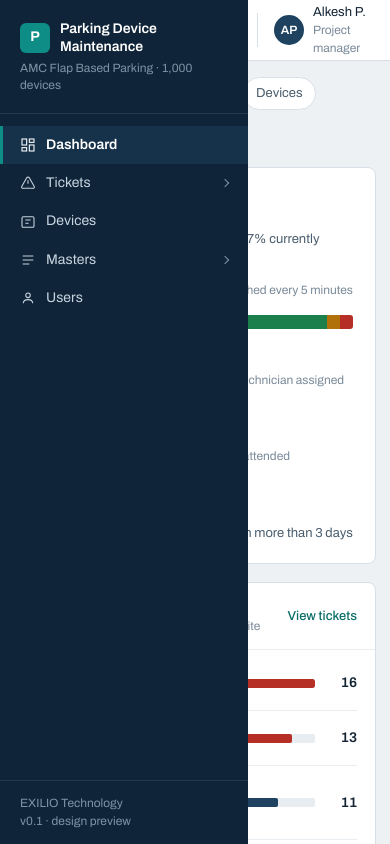
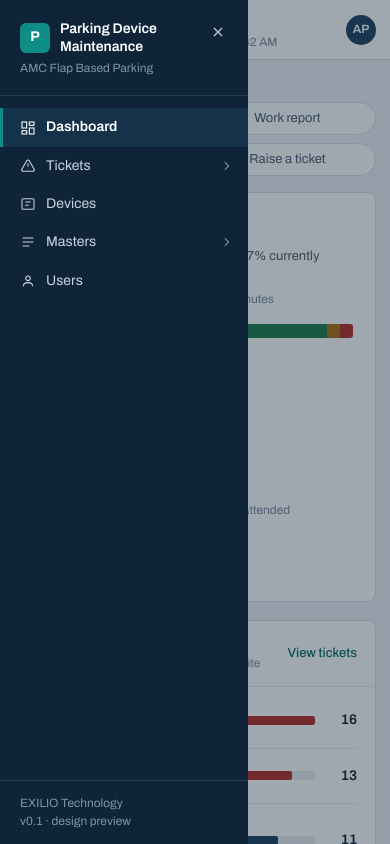
Before and after one commit to Neel64-MT/parking_device_maintenance_frontend, a React (Vite) app: page /dashboard in a window 390 px wide. Both pictures are taken after a click on the button "Open menu". Shown: the top 844 px of the page. Built offline with nearby package versions, Linux system fonts and the light colour scheme.

Commit message:
Phase 8 - Responsive

```diff
--- a/src/components/icons/NavIcons.jsx
+++ b/src/components/icons/NavIcons.jsx
@@ -29,6 +29,12 @@ const PATHS = {
     </>
   ),
   menu: <path d="M4 7h16M4 12h16M4 17h16" />,
+  close: (
+    <>
+      <path d="M6 6l12 12" />
+      <path d="M18 6L6 18" />
+    </>
+  ),
 }
 
 export function NavIcon({ name, className = 'ico' }) {
--- a/src/components/layout/Sidebar.jsx
+++ b/src/components/layout/Sidebar.jsx
@@ -24,6 +24,7 @@ export function Sidebar({ open, onNavigate }) {
   return (
     <aside className={`rail${open ? ' show' : ''}`} id="rail">
       <div className="brand">
+        <div className="brand-text">
           <div className="mark">
             <div className="glyph">P</div>
             <h1>
@@ -33,6 +34,15 @@ export function Sidebar({ open, onNavigate }) {
             </h1>
           </div>
           <p>{APP.sub}</p>
+        </div>
+        <button
+          type="button"
+          className="rail-close"
+          aria-label="Close menu"
+          onClick={onNavigate}
+        >
+          <NavIcon name="close" />
+        </button>
       </div>
 
       <nav className="nav">
--- a/src/components/layout/Topbar.jsx
+++ b/src/components/layout/Topbar.jsx
@@ -2,7 +2,7 @@ import { APP } from '../../config/nav'
 import { NavIcon } from '../icons/NavIcons'
 import { usePageMeta } from '../../context/PageMetaContext'
 
-export function Topbar({ onMenuClick }) {
+export function Topbar({ onMenuClick, railOpen = false }) {
   const { title, crumb, actions } = usePageMeta()
 
   return (
@@ -11,13 +11,15 @@ export function Topbar({ onMenuClick }) {
         type="button"
         className="menu-btn"
         id="railToggle"
-        aria-label="Open menu"
+        aria-label={railOpen ? 'Close menu' : 'Open menu'}
+        aria-expanded={railOpen}
+        aria-controls="rail"
         onClick={onMenuClick}
       >
         <NavIcon name="menu" />
       </button>
 
-      <div>
+      <div className="topbar-title">
         <h2>{title}</h2>
         {crumb ? <div className="crumb">{crumb}</div> : null}
       </div>
@@ -28,9 +30,11 @@ export function Topbar({ onMenuClick }) {
         {actions}
       </div>
 
-      <div className="who">
-        <div className="avatar">{APP.user.initials}</div>
-        <span>
+      <div className="who" aria-label={`${APP.user.name}, ${APP.user.role}`}>
+        <div className="avatar" aria-hidden="true">
+          {APP.user.initials}
+        </div>
+        <span className="who-text">
           {APP.user.name}
           <small>{APP.user.role}</small>
         </span>
--- a/src/components/ui/JumpLinks.jsx
+++ b/src/components/ui/JumpLinks.jsx
@@ -7,12 +7,14 @@ import { Link } from 'react-router-dom'
 export function JumpLinks({ label = 'Go to', links }) {
   return (
     <div className="jump">
-      {label}
-      {links.map((l) => (
-        <Link key={l.to + l.label} to={l.to}>
-          {l.label}
-        </Link>
-      ))}
+      <span className="jump-label">{label}</span>
+      <div className="jump-links">
+        {links.map((l) => (
+          <Link key={l.to + l.label} to={l.to}>
+            {l.label}
+          </Link>
+        ))}
+      </div>
     </div>
   )
 }
--- a/src/config/nav.js
+++ b/src/config/nav.js
@@ -5,7 +5,7 @@
 
 export const APP = {
   nameLines: ['Parking Device', 'Maintenance'],
-  sub: 'AMC Flap Based Parking · 1,000 devices',
+  sub: 'AMC Flap Based Parking',
   user: { name: 'Alkesh P.', role: 'Project manager', initials: 'AP' },
   footerLines: ['EXILIO Technology', 'v0.1 · design preview'],
 }
--- a/src/index.css
+++ b/src/index.css
@@ -110,6 +110,13 @@ button {
 .brand {
   padding: 20px 20px 18px;
   border-bottom: 1px solid rgba(255, 255, 255, 0.09);
+  display: flex;
+  align-items: flex-start;
+  gap: 8px;
+}
+.brand-text {
+  flex: 1;
+  min-width: 0;
 }
 .brand .mark {
   display: flex;
@@ -139,6 +146,29 @@ button {
   color: #7e93a6;
   margin-top: 5px;
 }
+.rail-close {
+  display: none;
+  width: 32px;
+  height: 32px;
+  flex: none;
+  margin: -4px -6px 0 auto;
+  border: 0;
+  border-radius: var(--r-sm);
+  background: transparent;
+  color: #c6d4e0;
+  place-items: center;
+}
+.rail-close:hover {
+  background: var(--navy-2);
+  color: #fff;
+}
+.rail-scrim {
+  display: none;
+}
+
+body.rail-lock {
+  overflow: hidden;
+}
 
 .nav {
   flex: 1;
@@ -243,6 +273,9 @@ button {
   font-weight: 600;
   letter-spacing: -0.01em;
 }
+.topbar-title {
+  min-width: 0;
+}
 .crumb {
   font-size: 12px;
   color: var(--ink-3);
@@ -261,6 +294,8 @@ button {
   display: flex;
   gap: 8px;
   align-items: center;
+  flex-wrap: wrap;
+  justify-content: flex-end;
 }
 .who {
   display: flex;
@@ -268,7 +303,8 @@ button {
   gap: 9px;
   padding-left: 16px;
   border-left: 1px solid var(--line);
-  height: 34px;
+  flex: none;
+  min-width: 0;
 }
 .avatar {
   width: 30px;
@@ -282,13 +318,16 @@ button {
   font-weight: 600;
   flex: none;
 }
-.who span {
-  font-size: 13px;
-}
-.who small {
-  display: block;
-  font-size: 12px;
-  color: var(--ink-3);
+.who-text {
+  font-size: 13px;
+  line-height: 1.25;
+  min-width: 0;
+}
+.who-text small {
+  display: block;
+  font-size: 12px;
+  color: var(--ink-3);
+  line-height: 1.25;
 }
 .menu-btn {
   display: none;
@@ -434,6 +473,13 @@ label.fld .hint {
   .form-grid {
     grid-template-columns: 1fr;
   }
+  .class-pair {
+    grid-template-columns: 1fr;
+  }
+  .class-pair > div + div {
+    border-left: 0;
+    border-top: 2px solid var(--line);
+  }
 }
 
 .form-actions {
@@ -658,12 +704,23 @@ td.act {
 /* ---------- Jump links (original §§32) ---------- */
 .jump {
   display: flex;
+  align-items: flex-start;
+  gap: 8px 10px;
+  font-size: 13px;
+  color: var(--ink-3);
+  margin-bottom: 16px;
+}
+.jump-label {
+  flex: none;
+  padding-top: 6px;
+  line-height: 1.4;
+}
+.jump-links {
+  display: flex;
+  flex-wrap: wrap;
   gap: 8px;
-  flex-wrap: wrap;
-  align-items: center;
-  font-size: 13px;
-  color: var(--ink-3);
-  margin-bottom: 16px;
+  flex: 1;
+  min-width: 0;
 }
 .jump a {
   padding: 6px 12px;
@@ -676,6 +733,31 @@ td.act {
 .jump a:hover {
   border-color: var(--teal);
   color: var(--teal-dk);
+}
+
+@media (max-width: 820px) {
+  .jump-links {
+    display: grid;
+    grid-template-columns: repeat(2, max-content);
+    align-items: start;
+  }
+}
+
+@media (max-width: 428px) {
+  .jump {
+    flex-direction: column;
+    gap: 8px;
+  }
+  .jump-label {
+    padding-top: 0;
+  }
+  .jump-links {
+    grid-template-columns: repeat(2, minmax(0, 1fr));
+    width: 100%;
+  }
+  .jump a {
+    text-align: center;
+  }
 }
 
 a.code:hover {
@@ -1176,6 +1258,9 @@ td a:not(.btn):not(.code):hover {
 .legend a:hover small {
   color: var(--teal-dk);
 }
+.legend-push {
+  margin-left: auto;
+}
 
 /* ---------- Ranked bar list (original §§11) ---------- */
 .rank-row {
@@ -1704,7 +1789,15 @@ table.split tfoot td {
   background: #f7f9fb;
 }
 
-/* ---------- Responsive rail (original §§14) ---------- */
+/* ---------- Responsive rail (original §§14) ----------
+   Breakpoints (DESIGN.md):
+   ≤820  — off-canvas rail, menu button, hide topbar-actions, page pad, facts 2-col, fleet 28px
+   ≤760  — form-grid + class-pair stack
+   ≤900  — tiles → 2 columns
+   ≤940  — grid-master stacks
+   ≤1080 — grid-2 / grid-2-even stack
+   ≥821  — sticky-bar offset by --rail
+*/
 @media (max-width: 820px) {
   :root {
     --rail: 0px;
@@ -1717,15 +1810,52 @@ table.split tfoot td {
   .rail.show {
     transform: none;
   }
+  .rail-close {
+    display: grid;
+  }
+  .rail-scrim {
+    display: block;
+    position: fixed;
+    inset: 0;
+    z-index: 29;
+    margin: 0;
+    padding: 0;
+    border: 0;
+    background: rgba(15, 36, 56, 0.4);
+    cursor: pointer;
+  }
   .shell {
     margin-left: 0;
   }
   .menu-btn {
     display: grid;
+    flex: none;
+  }
+  .topbar {
+    padding: 0 14px;
+    gap: 10px;
+  }
+  .topbar-title {
+    flex: 1;
+  }
+  .topbar h2,
+  .crumb {
+    overflow: hidden;
+    text-overflow: ellipsis;
+    white-space: nowrap;
+  }
+  .spacer {
+    display: none;
   }
   .topbar-actions {
     display: none;
   }
+  .who {
+    padding-left: 10px;
+  }
+  .who-text {
+    white-space: nowrap;
+  }
   .page {
     padding: 16px 14px 40px;
   }
@@ -1738,11 +1868,85 @@ table.split tfoot td {
   .facts {
     grid-template-columns: repeat(2, 1fr);
   }
-  .class-pair {
+}
+
+/* Fleet legend: two aligned columns so “11 open > 3 days” does not float. */
+@media (min-width: 430px) and (max-width: 1082px) {
+  .legend {
+    display: grid;
+    grid-template-columns: 1fr 1fr;
+    gap: 16px 20px;
+    align-items: start;
+  }
+  .legend > div {
+    min-width: 0;
+  }
+  .legend-push {
+    margin-left: 0;
+  }
+}
+
+@media (max-width: 428px) {
+  .fleet-head {
+    flex-direction: column;
+    align-items: flex-start;
+    gap: 6px;
+  }
+  .fleet-head .stamp {
+    margin-left: 0;
+  }
+  .legend {
+    display: grid;
     grid-template-columns: 1fr;
-  }
-  .class-pair > div + div {
+    gap: 14px;
+  }
+  .legend-push {
+    margin-left: 0;
+  }
+}
+
+/* Compact topbar: keep road + dates on one row; avatar only. */
+@media (min-width: 831px) and (max-width: 1186px) {
+  .topbar {
+    gap: 12px;
+    flex-wrap: nowrap;
+  }
+  .topbar-title {
+    flex: 1 1 140px;
+    min-width: 0;
+  }
+  .topbar h2,
+  .crumb {
+    overflow: hidden;
+    text-overflow: ellipsis;
+    white-space: nowrap;
+  }
+  .topbar-actions {
+    flex-wrap: nowrap;
+    flex: 1 1 auto;
+    min-width: 0;
+    justify-content: flex-end;
+  }
+  .topbar select,
+  .topbar input {
+    min-width: 0;
+    flex: 1 1 7.5rem;
+    max-width: 9.5rem;
+  }
+  .who-text {
+    display: none;
+  }
+  .who {
+    padding-left: 12px;
+  }
+}
+
+@media (max-width: 445px) {
+  .who-text {
+    display: none;
+  }
+  .who {
+    padding-left: 0;
     border-left: 0;
-    border-top: 2px solid var(--line);
-  }
-}
+  }
+}
--- a/src/layouts/AppLayout.jsx
+++ b/src/layouts/AppLayout.jsx
@@ -1,7 +1,9 @@
-import { useCallback, useState } from 'react'
+import { useCallback, useEffect, useState } from 'react'
 import { Outlet, useLocation } from 'react-router-dom'
 import { Sidebar } from '../components/layout/Sidebar'
 import { Topbar } from '../components/layout/Topbar'
+
+const RAIL_BREAKPOINT = 820
 
 export function AppLayout() {
   const location = useLocation()
@@ -15,11 +17,42 @@ export function AppLayout() {
     setRailOpen(false)
   }, [])
 
+  /* Close the off-canvas rail when returning to desktop width. */
+  useEffect(() => {
+    function onResize() {
+      if (window.innerWidth > RAIL_BREAKPOINT) setRailOpen(false)
+    }
+    window.addEventListener('resize', onResize)
+    return () => window.removeEventListener('resize', onResize)
+  }, [])
+
+  /* Escape closes the drawer on phone (menu button still toggles). */
+  useEffect(() => {
+    if (!railOpen) return undefined
+    function onKey(e) {
+      if (e.key === 'Escape') setRailOpen(false)
+    }
+    window.addEventListener('keydown', onKey)
+    document.body.classList.add('rail-lock')
+    return () => {
+      window.removeEventListener('keydown', onKey)
+      document.body.classList.remove('rail-lock')
+    }
+  }, [railOpen])
+
   return (
     <>
+      {railOpen ? (
+        <button
+          type="button"
+          className="rail-scrim"
+          aria-label="Close menu"
+          onClick={closeRail}
+        />
+      ) : null}
       <Sidebar open={railOpen} onNavigate={closeRail} />
       <div className="shell">
-        <Topbar onMenuClick={toggleRail} />
+        <Topbar onMenuClick={toggleRail} railOpen={railOpen} />
         <Outlet key={location.pathname} />
       </div>
     </>
--- a/src/pages/Dashboard.jsx
+++ b/src/pages/Dashboard.jsx
@@ -95,7 +95,7 @@ export default function Dashboard() {
 
           <div className="legend">
             {FLEET.legend.map((item) => (
-              <div key={item.label} style={item.push ? { marginLeft: 'auto' } : undefined}>
+              <div key={item.label} className={item.push ? 'legend-push' : undefined}>
                 {item.dot ? <i className={`dot ${item.dot}`} /> : null}
                 <Link to={item.to}>
                   <b>{item.value}</b>
```
Also changed, not shown: 2 other files (tests, documents, lock files or other folders). Lines whose indentation alone changed are shown as unchanged.
